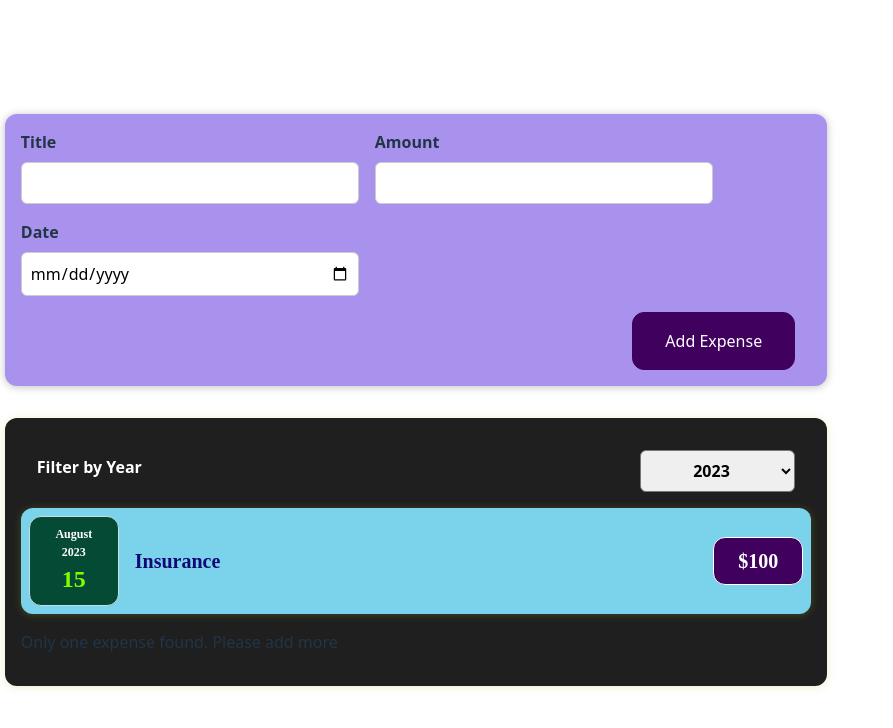
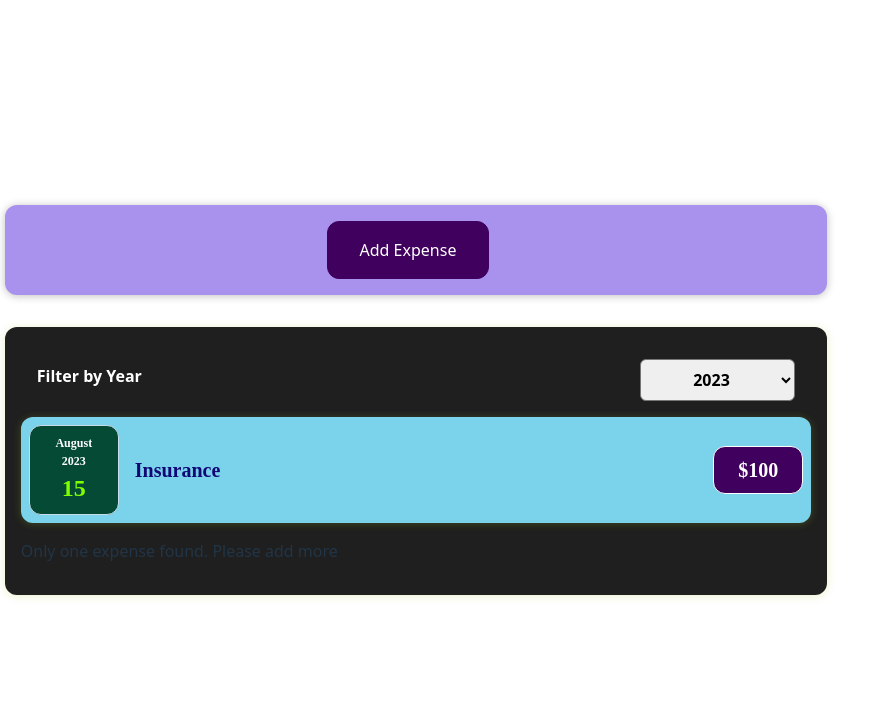
Before and after one commit to Saurabh-yadav07/React-project1, a React (Vite) app: page / in a window 1280 px wide. Shown: the top 728 px of the page, without its empty margins (0-893 px from the left). Built offline with nearby package versions, Linux system fonts and the light colour scheme.

Commit message:
Rendered Expense Form Conditionally

```diff
--- a/src/custom-components/NewExpense/NewExpense.jsx
+++ b/src/custom-components/NewExpense/NewExpense.jsx
@@ -1,17 +1,34 @@
-import React from "react";
+import {useState} from "react";
+import React  from "react";
 import ExpenseForm from "./ExpenseForm";
 import "./NewExpense.css";
 
 const NewExpense = (props) => {
-  const saveExpenseDataHandler = (enteredData) => {
-    const expenseData = {
-      ...enteredData,id:Math.random().toString()
-    }
+  const [isEditing, setIsEditing] = useState(false);
+  const saveExpenseDataHandler = (enteredExpenseData) => {
+    const expenseData = { ...enteredExpenseData, id: Math.random().toString() };
     props.onAddExpense(expenseData);
+    setIsEditing(false);
+  };
+  const startEditingHandler = () => {
+    setIsEditing(true)
+  };
+  const stopEditingHandler = () => {
+    setIsEditing(false);
   }
   return (
     <div className="new-expense">
-      <ExpenseForm onSaveExpenseData={saveExpenseDataHandler} />
+
+    {!isEditing && (
+      <button onClick={startEditingHandler}>Add Expense</button>
+      )
+    }
+      {isEditing && (
+        <ExpenseForm
+          onSaveExpenseData={saveExpenseDataHandler}
+          onCancel={stopEditingHandler}
+        />
+      )}
     </div>
   );
 };
```
